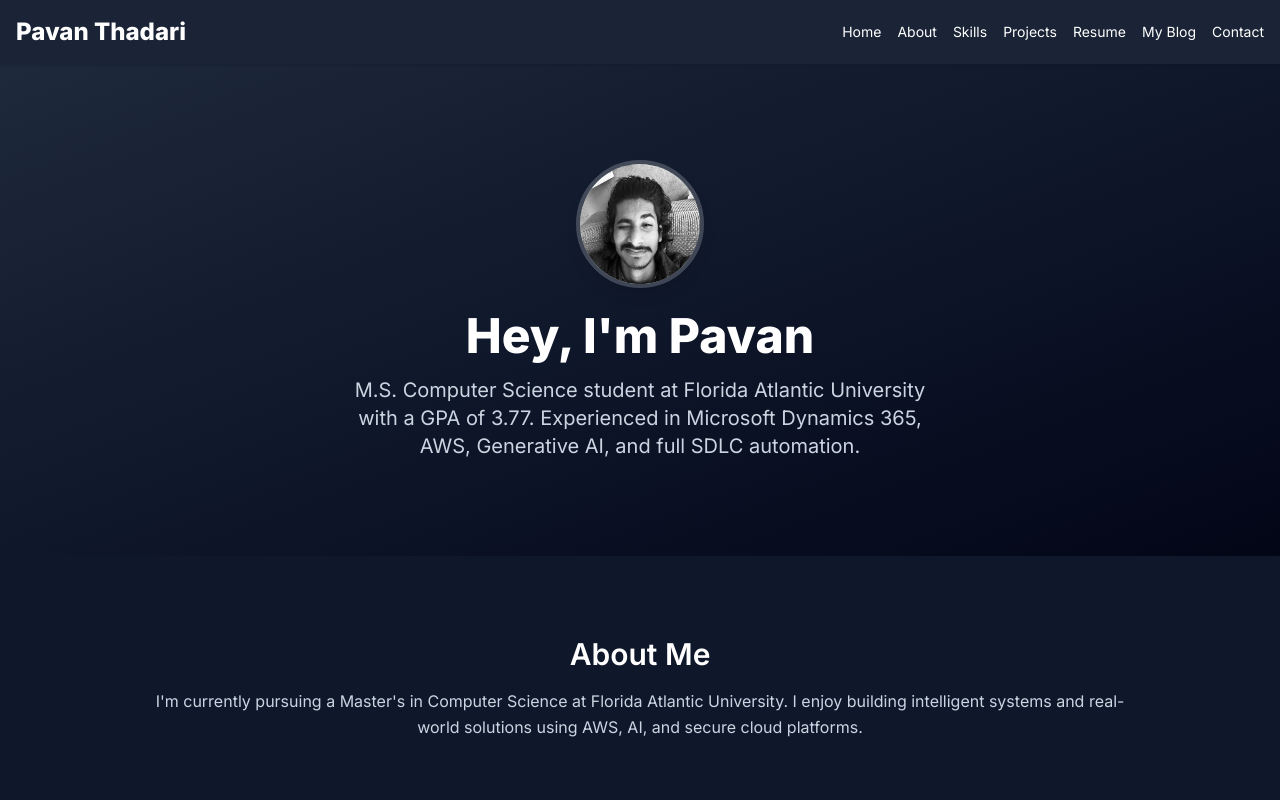
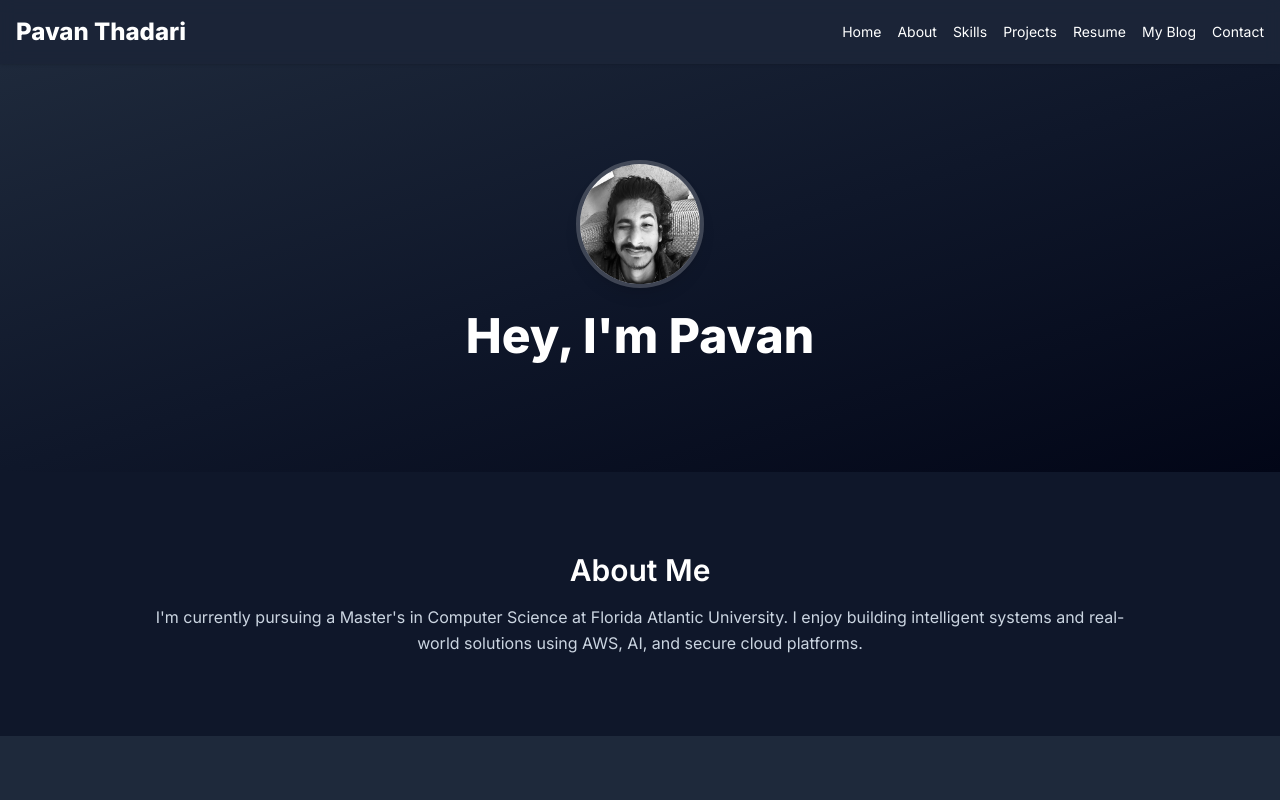
Before and after one commit to tadadipavan/portfolio, a plain HTML site: page index.html in a window 1280 px wide. Shown: the top 800 px of the page. Drawn offline with nearby package versions, Linux system fonts and the light colour scheme.

Commit message:
Update index.html

```diff
--- a/index.html
+++ b/index.html
@@ -36,7 +36,6 @@
     <img src="profile.jpg" alt="Pavan Thadari" class="w-24 h-24 sm:w-32 sm:h-32 rounded-full mx-auto mb-6 border-4 border-white/20 shadow-lg" data-aos="zoom-in">
     <h2 class="text-3xl sm:text-5xl font-extrabold mb-4" data-aos="fade-up">Hey, I'm Pavan</h2>
     <p class="text-lg sm:text-xl text-slate-300 max-w-xl mx-auto" data-aos="fade-up" data-aos-delay="200">
-      M.S. Computer Science student at Florida Atlantic University with a GPA of 3.77. Experienced in Microsoft Dynamics 365, AWS, Generative AI, and full SDLC automation.
     </p>
   </section>
 
```
